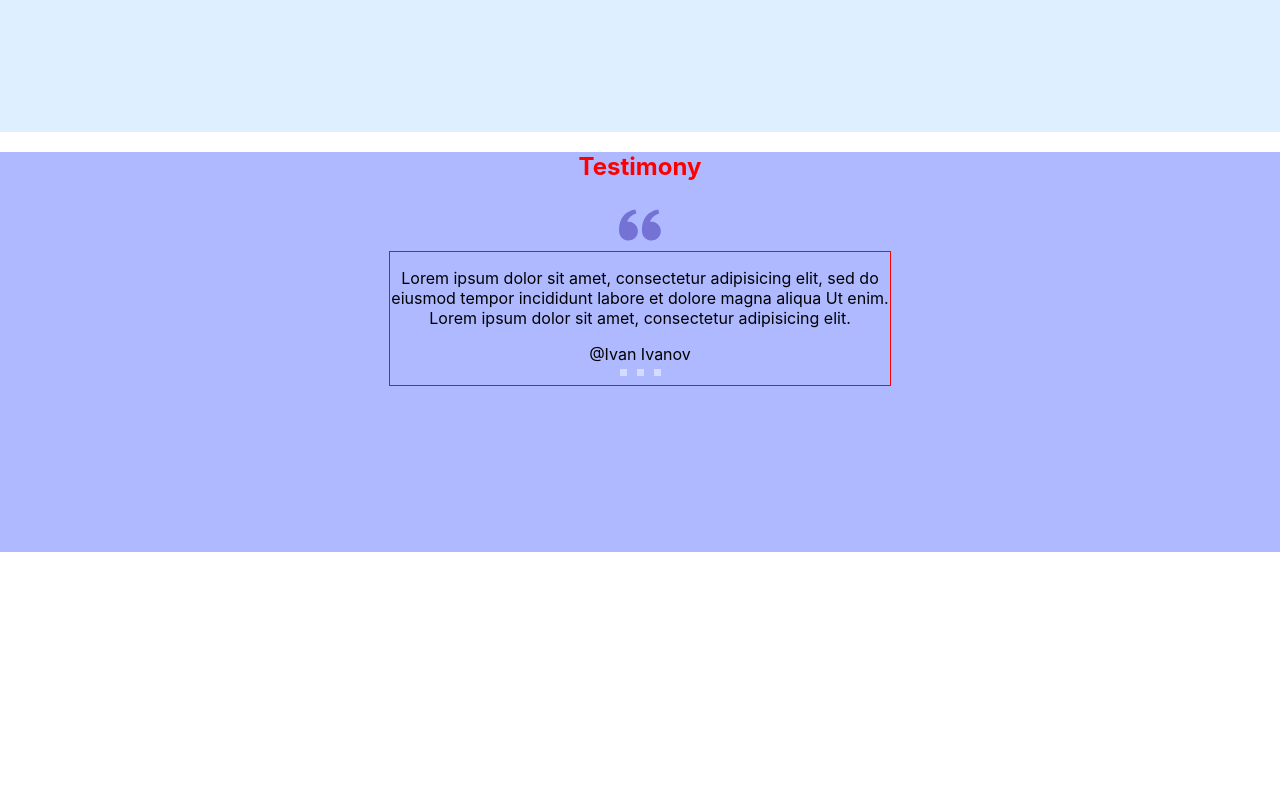
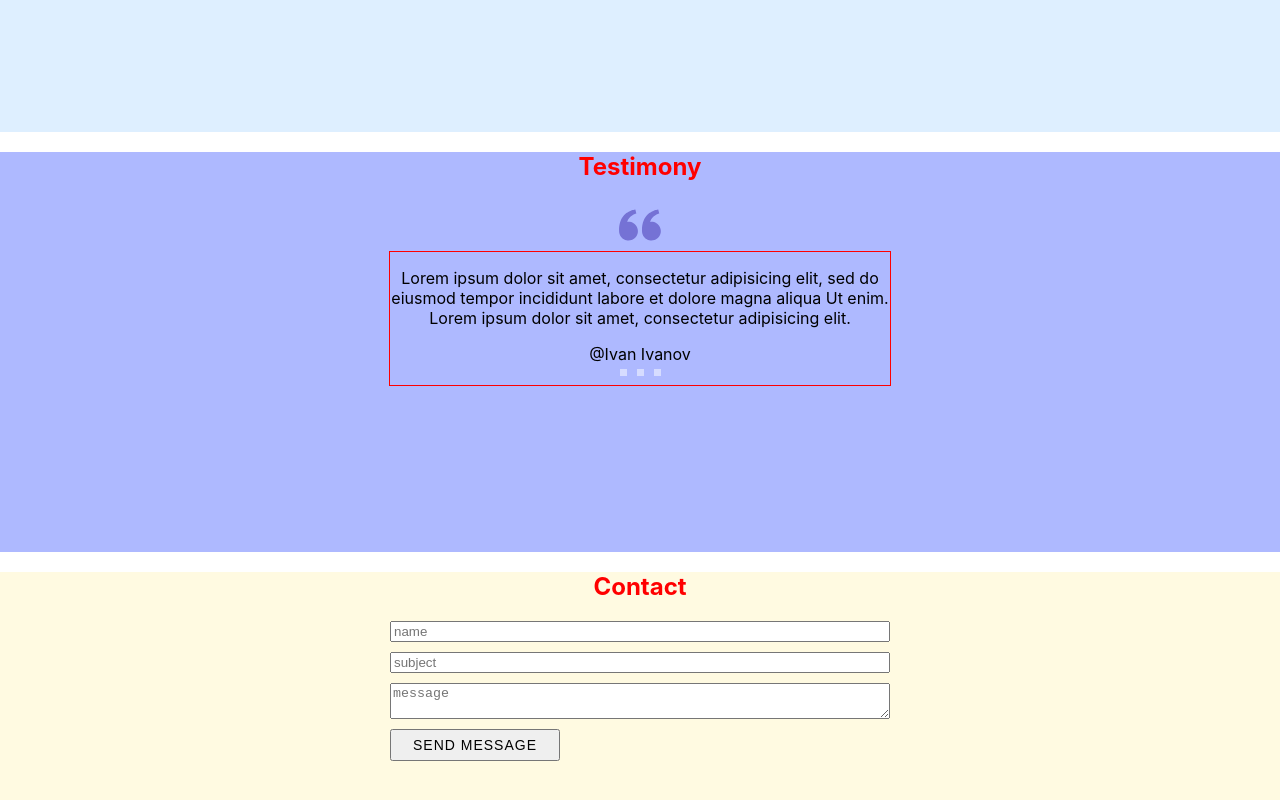
Before and after one commit to farabek/portfolio-start, a React app: page / in a window 1280 px wide. Shown: the part 2414-3214 px from the top of the page. Before the commit the page ends 2966 px from the top, so only its background shows below. Built offline with nearby package versions, Linux system fonts and the light colour scheme.

Commit message:
add new files

```diff
--- a/src/App.tsx
+++ b/src/App.tsx
@@ -1,5 +1,6 @@
 import './App.css';
 import { Header } from './layout/header/Header';
+import { Contacts } from './layout/sections/contacts/Contacts';
 import { Main } from './layout/sections/main/Main';
 import { Skills } from './layout/sections/skills/Skills';
 import { Testimony } from './layout/sections/testimony/Testimony';
@@ -13,6 +14,7 @@ function App() {
       <Skills />
       <Works />
       <Testimony />
+      <Contacts />
     </div>
   );
 }
--- /dev/null
+++ b/src/components/Button.ts
@@ -0,0 +1,31 @@
+import styled from 'styled-components';
+
+export const Button = styled.button`
+  font-weight: 400;
+  font-size: 14px;
+  letter-spacing: 1px;
+  text-transform: uppercase;
+  width: 170px;
+  height: 32px;
+  position: relative;
+  z-index: 0;
+
+  &:hover {
+    &::before {
+      height: 100%;
+      width: 100%;
+    }
+  }
+
+  &::before {
+    content: '';
+    display: inline-block;
+    height: 10px;
+    width: 50%;
+    position: absolute;
+    bottom: 0;
+    left: 50%;
+    z-index: -1;
+    transform: translateX(-50%);
+  }
+`;
--- /dev/null
+++ b/src/layout/sections/contacts/Contacts.tsx
@@ -0,0 +1,34 @@
+import React from 'react';
+import styled from 'styled-components';
+import { SectionTitle } from '../../../components/SectionTitle';
+import { Button } from '../../../components/Button';
+
+export const Contacts = () => {
+  return (
+    <StyledContacts>
+      <SectionTitle>Contact</SectionTitle>
+      <StyledForm>
+        <Field placeholder={'name'} />
+        <Field placeholder={'subject'} />
+        <Field placeholder={'message'} as={'textarea'} />
+        <Button type={'submit'}>Send message</Button>
+      </StyledForm>
+    </StyledContacts>
+  );
+};
+
+const StyledContacts = styled.section`
+  min-height: 50vh;
+  background-color: #fffae1;
+`;
+
+const StyledForm = styled.form`
+  max-width: 500px;
+  width: 100%;
+  display: flex;
+  flex-direction: column;
+  gap: 10px;
+  margin: 0 auto;
+`;
+
+const Field = styled.input``;
```
